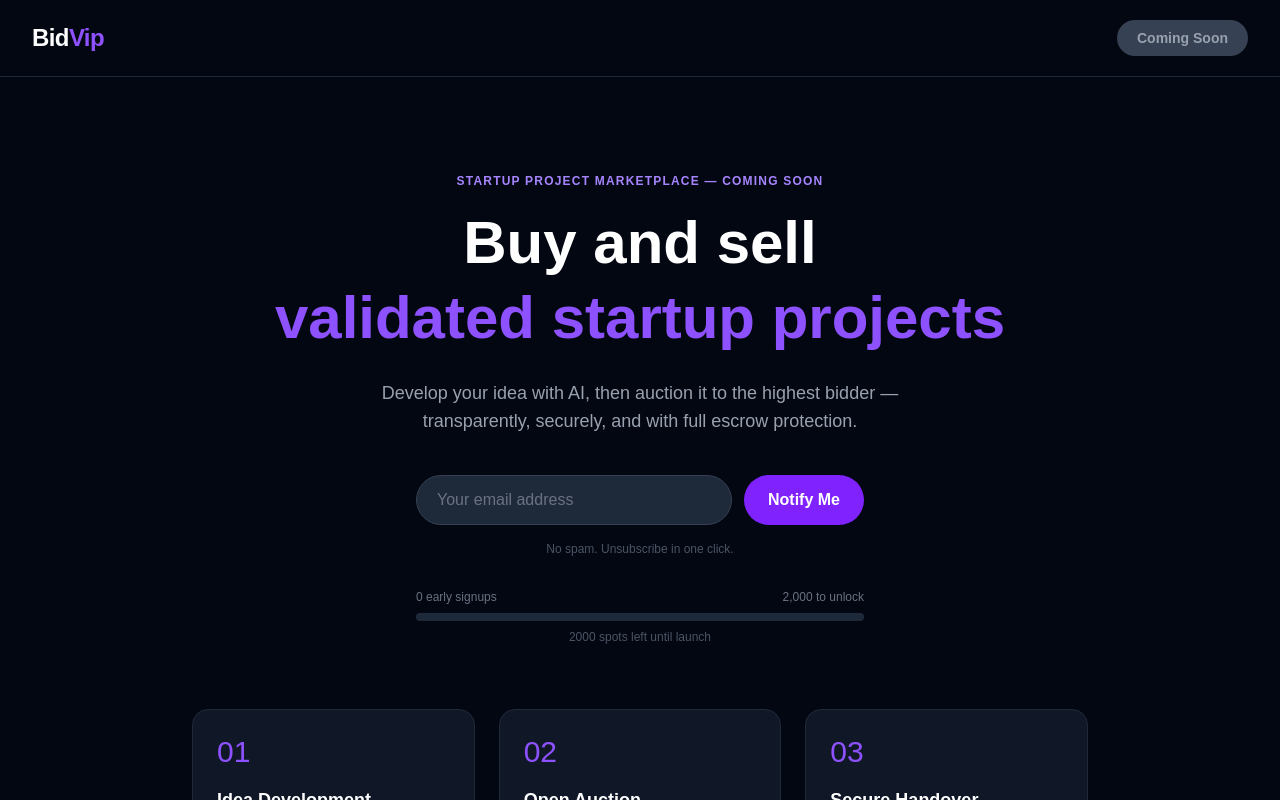
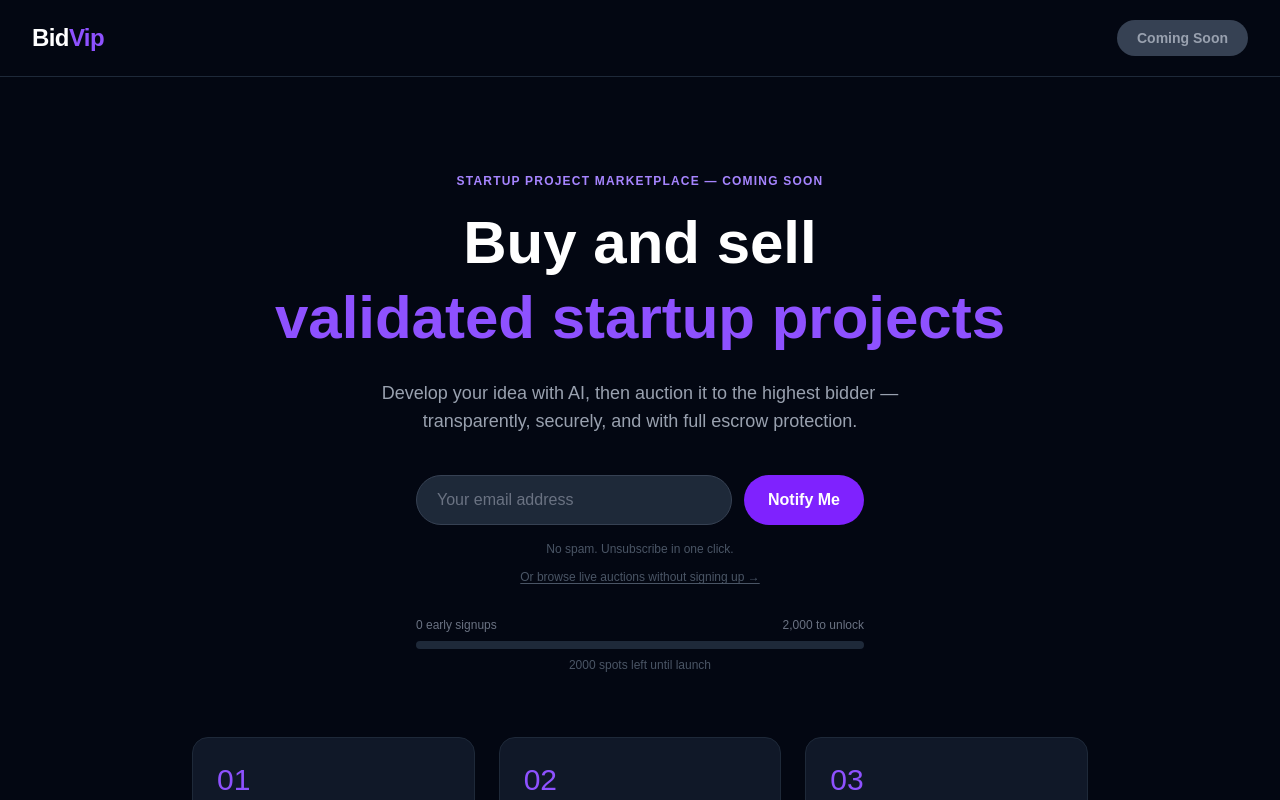
Before and after one commit to bidvip/bidvip, a Next.js app: page / in a window 1280 px wide. Shown: the top 800 px of the page. Built offline with nearby package versions, Linux system fonts and the light colour scheme; no server answers.

Commit message:
auto-deploy

```diff
--- a/app/page.tsx
+++ b/app/page.tsx
@@ -104,6 +104,9 @@ export default function Home() {
         {allapot !== 'siker' && (
           <p className="text-gray-600 text-xs mt-4">No spam. Unsubscribe in one click.</p>
         )}
+        <a href="/marketplace" className="mt-3 text-xs text-gray-600 hover:text-violet-400 transition underline underline-offset-2">
+          Or browse live auctions without signing up →
+        </a>
 
         {/* Waitlist progress */}
         <div className="w-full max-w-md mt-8">
```
